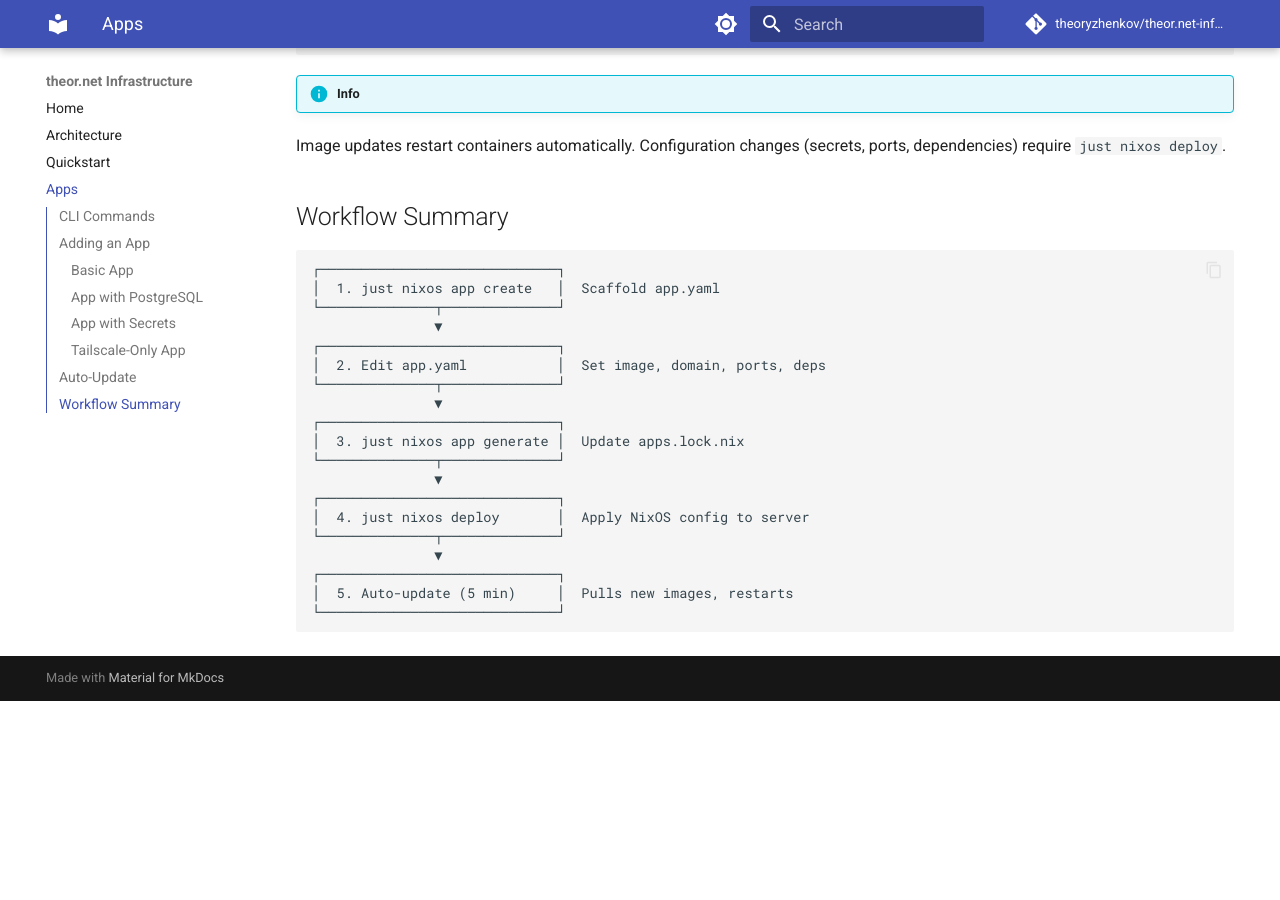
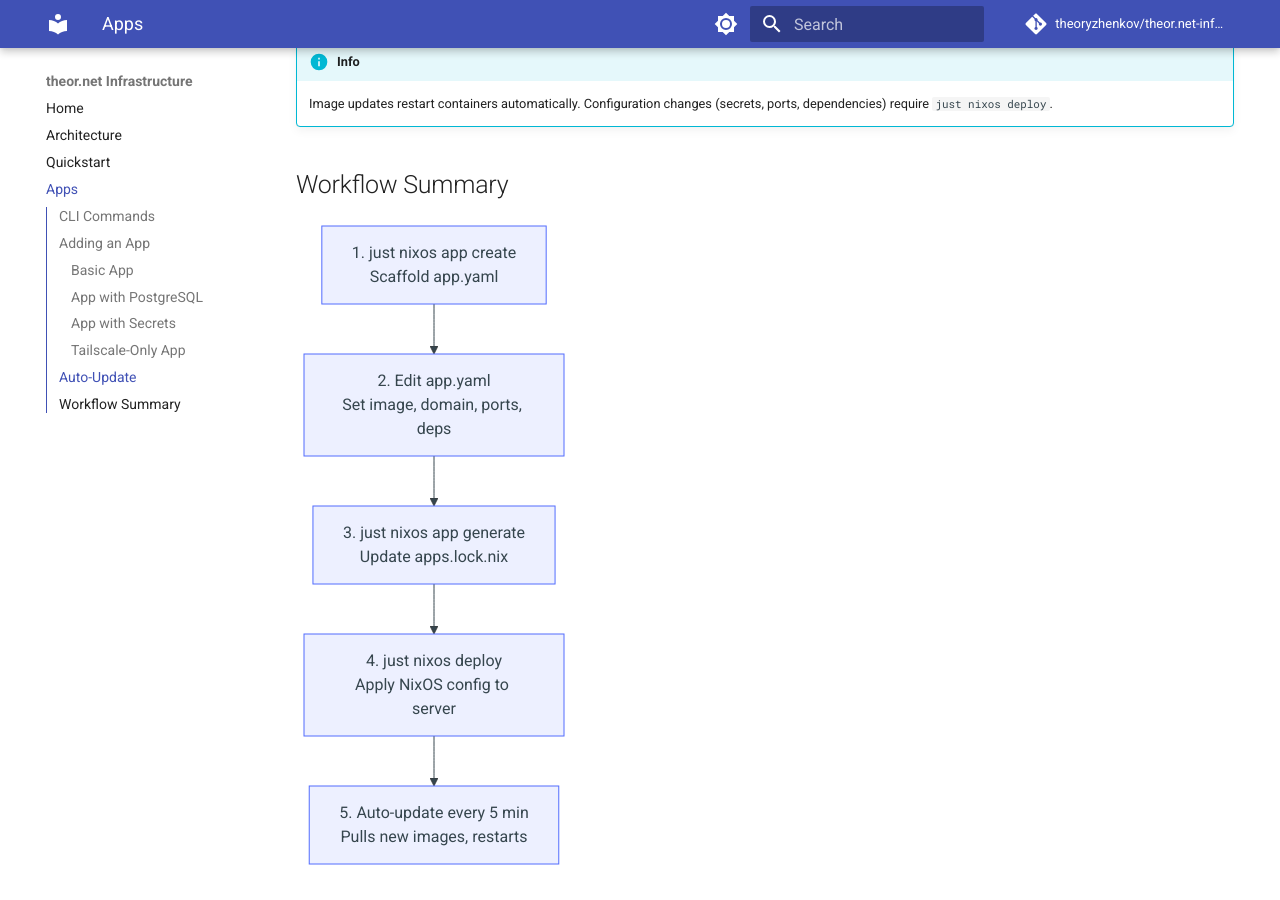
Before and after one commit to theoryzhenkov/theor.net-infra, an MkDocs documentation site: the page built from docs/apps.md, in a window 1280 px wide and 900 px high, scrolled down 3056 px. Built offline with MkDocs 1.6.1 and Material for MkDocs 9.7.7, drawn with Linux system fonts in a browser that asks for light colours; comment, search, counter and statistics services are not loaded; before the commit the page ends 3757 px from its top, so only the background shows below that.

Commit message:
docs(infra): add Mermaid diagrams and fix admonition formatting
- Configure pymdownx.superfences with Mermaid custom fence in mkdocs.yml
- Convert ASCII art diagrams in architecture.md to mermaid graphs
- Convert ASCII workflow diagram in apps.md to mermaid flowchart
- Fix admonition content indentation (4-space) in apps.md and quickstart.md
- Add .prettierignore to exclude docs/ from Prettier reformatting

````diff
--- a/docs/apps.md
+++ b/docs/apps.md
@@ -41,7 +41,7 @@ just nixos deploy
 ```
 
 !!! note
-You also need a DNS record pointing `my-app.theor.net` to the server's IP. Add a `porkbun_dns_record` resource in `terraform/main.tf` and run `just terraform apply`.
+    You also need a DNS record pointing `my-app.theor.net` to the server's IP. Add a `porkbun_dns_record` resource in `terraform/main.tf` and run `just terraform apply`.
 
 ### App with PostgreSQL
 
@@ -110,7 +110,7 @@ This:
 - Adds a split DNS rule so `*.theor.net` queries route through the Tailscale DNS proxy
 
 !!! warning
-You still need a public DNS record for the domain (for ACME certificate issuance). Non-Tailscale clients will get a `403 Forbidden` response.
+    You still need a public DNS record for the domain (for ACME certificate issuance). Non-Tailscale clients will get a `403 Forbidden` response.
 
 ## Auto-Update
 
@@ -127,28 +127,17 @@ ssh hetzner-theor.net-web-1 'journalctl -u docker-auto-update --no-pager -n 50'
 ```
 
 !!! info
-Image updates restart containers automatically. Configuration changes (secrets, ports, dependencies) require `just nixos deploy`.
+    Image updates restart containers automatically. Configuration changes (secrets, ports, dependencies) require `just nixos deploy`.
 
 ## Workflow Summary
 
+```mermaid
+flowchart TD
+    A["1. just nixos app create\nScaffold app.yaml"]
+    B["2. Edit app.yaml\nSet image, domain, ports, deps"]
+    C["3. just nixos app generate\nUpdate apps.lock.nix"]
+    D["4. just nixos deploy\nApply NixOS config to server"]
+    E["5. Auto-update every 5 min\nPulls new images, restarts"]
+
+    A --> B --> C --> D --> E
 ```
-┌─────────────────────────────┐
-│  1. just nixos app create   │  Scaffold app.yaml
-└──────────────┬──────────────┘
-               ▼
-┌─────────────────────────────┐
-│  2. Edit app.yaml           │  Set image, domain, ports, deps
-└──────────────┬──────────────┘
-               ▼
-┌─────────────────────────────┐
-│  3. just nixos app generate │  Update apps.lock.nix
-└──────────────┬──────────────┘
-               ▼
-┌─────────────────────────────┐
-│  4. just nixos deploy       │  Apply NixOS config to server
-└──────────────┬──────────────┘
-               ▼
-┌─────────────────────────────┐
-│  5. Auto-update (5 min)     │  Pulls new images, restarts
-└─────────────────────────────┘
-```
--- a/mkdocs.yml
+++ b/mkdocs.yml
@@ -27,7 +27,11 @@ theme:
 markdown_extensions:
   - admonition
   - pymdownx.details
-  - pymdownx.superfences
+  - pymdownx.superfences:
+      custom_fences:
+        - name: mermaid
+          class: mermaid
+          format: !!python/name:pymdownx.superfences.fence_code_format
   - pymdownx.highlight:
       anchor_linenums: true
   - pymdownx.inlinehilite
````
Also changed, not shown: docs/architecture.md (+34 -33 lines), docs/quickstart.md (+1 -1 lines), 1 other file.
